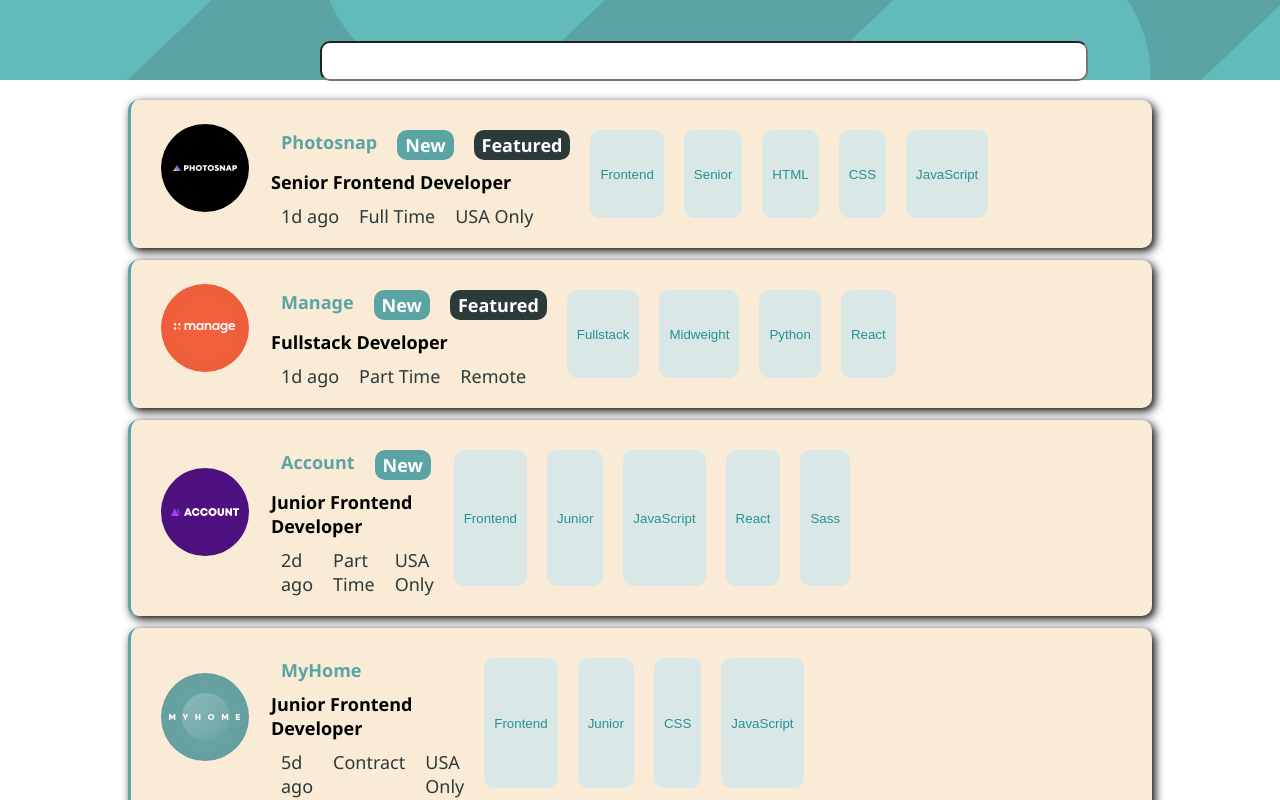
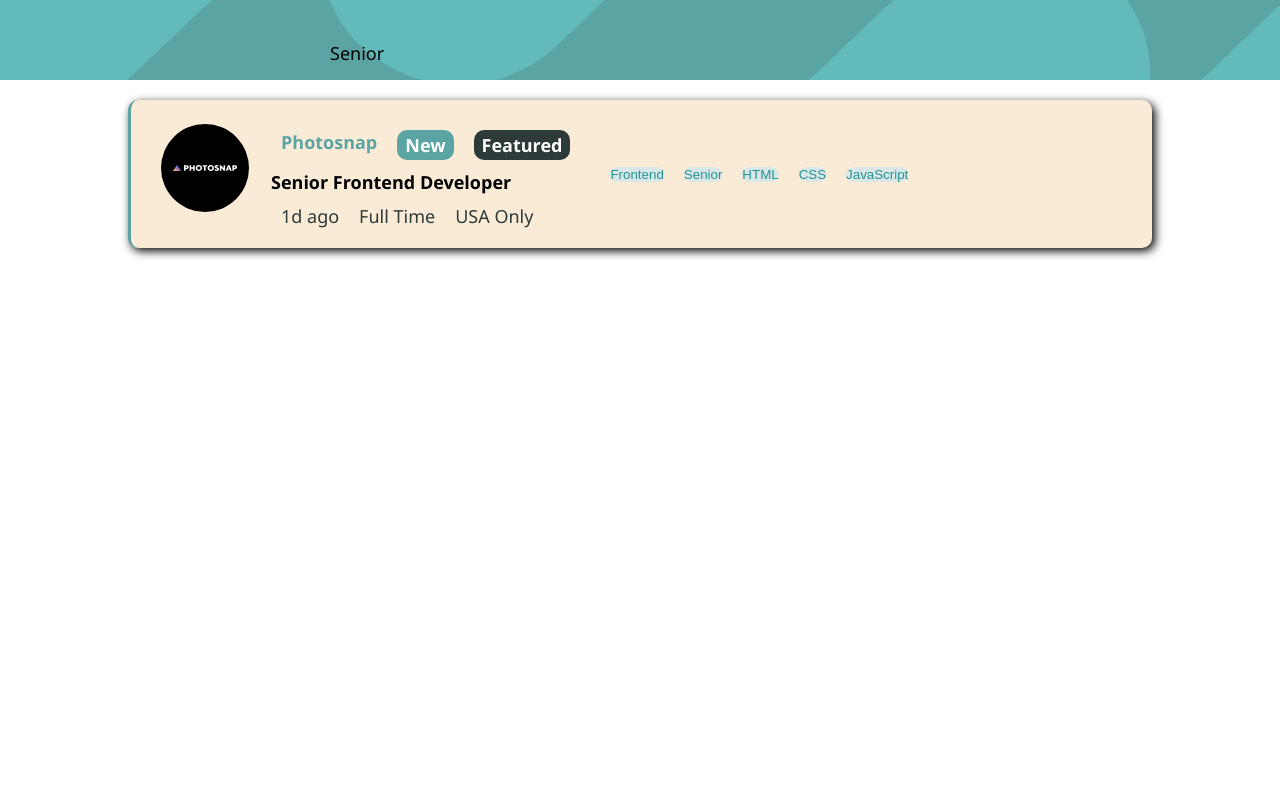
Before and after one commit to Pe-te-r/Job_Listing, a plain HTML site: page index.html in a window 1280 px wide. Both pictures are taken after a click on the button "Senior". Shown: the top 800 px of the page. Drawn offline with Linux system fonts and the light colour scheme.

Commit message:
filter enabled

```diff
--- a/index.html
+++ b/index.html
@@ -12,7 +12,7 @@
 </head>
 <body>
   <nav>
-    <input type="text" class="search">
+    <div class="search"></div>
   </nav>
   <main id="jobListing">
 
--- a/index.js
+++ b/index.js
@@ -1,3 +1,6 @@
+
+let allJobsData = [];
+
 async function importData() {
     try {
         const response = await fetch('data.json');
@@ -50,6 +53,7 @@ function generateJobListing(job) {
         const button = document.createElement('button');
         button.classList.add('button');
         button.innerHTML = item;
+        button.addEventListener('click', () => filterJobs(item));
         infoRightInner.appendChild(button);
     });
 
@@ -57,17 +61,34 @@ function generateJobListing(job) {
     infoLeft.appendChild(infoLeftMiddle);
     infoLeft.appendChild(infoLeftBottom);
     info.appendChild(infoLeft);
-    info.appendChild(infoRightInner);
     jobListing.appendChild(image);
     jobListing.appendChild(info);
+    jobListing.appendChild(infoRightInner);
 
     return jobListing;
 }
 
+function filterJobs(category) {
+    const search= document.querySelector('.search')
+    search.innerHTML +=`<p>${category}</p>`
+    const filteredJobs = allJobsData.filter(job => {
+        const rolesAndSkills = [job.role, job.level, ...job.languages, ...job.tools];
+        return rolesAndSkills.includes(category);
+    });
+
+    const jobListingElement = document.getElementById('jobListing');
+    jobListingElement.innerHTML = '';
+
+    filteredJobs.forEach(job => {
+        const jobListing = generateJobListing(job);
+        jobListingElement.appendChild(jobListing);
+    });
+}
+
 window.addEventListener('DOMContentLoaded', async () => {
-    const jobsData = await importData();
-    if (jobsData && jobsData.length) {
-        jobsData.forEach((job) => {
+    allJobsData = await importData();
+    if (allJobsData && allJobsData.length) {
+        allJobsData.forEach((job) => {
             const jobListing = generateJobListing(job);
             document.querySelector('#jobListing').appendChild(jobListing);
         });
--- a/style.css
+++ b/style.css
@@ -48,7 +48,8 @@ main section .image{
 
 main section .info{
     display: flex;
-    width: 50%;
+    /* width: 60%; */
+    /* border: 3px solid black; */
 }
 main section .info .infoLeftTop{
     display: flex;
@@ -87,11 +88,13 @@ main section .info .infoLeftBottom p{
 }
 main section .infoRightInner{
     display: flex;
+    margin-left: 20px;
     /* justify-self: end; */
 }
 main section .infoRightInner button{
     margin: 10px;
-    padding: 10px 10px;
+    padding: 0px;
+    /* padding: 10px 10px; */
     border-radius: 10px;
     background-color: hsl(180, 21%, 88%) ;
     color:  hsl(180, 59%, 36%);
```
